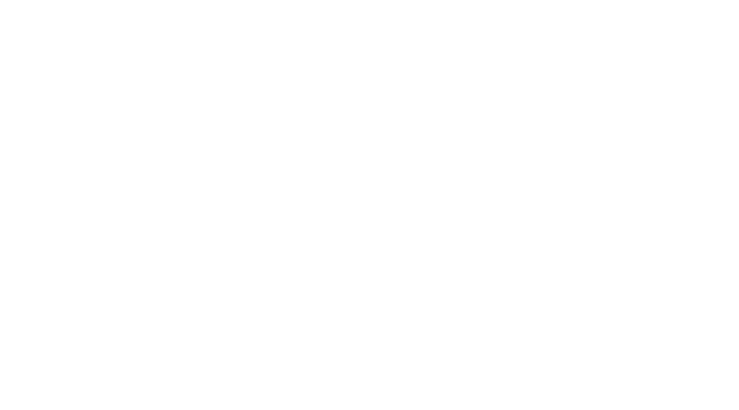
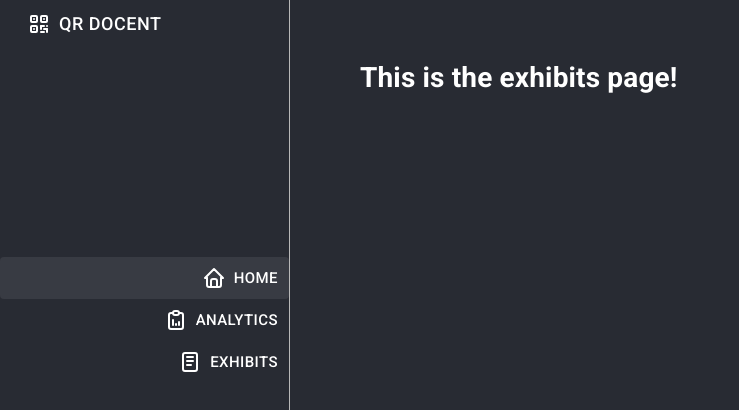
Before and after one commit to daviddecorso/QRDocentDashboard, a React app: page /exhibits in a window 1280 px wide. Shown: the top 410 px of the page, without its empty margins (0-739 px from the left). Built offline with nearby package versions, Linux system fonts and the light colour scheme.

Commit message:
Sets up mui theme, adds routing, adds navbar, adds some components

```diff
--- a/api/testapi.js
+++ b/api/testapi.js
@@ -1,4 +1,4 @@
 module.exports = (req, res) => {
     const { name = 'default' } = req.query;
     res.status(200).send(`Hello ${name}!`);
-}
+};
--- /dev/null
+++ b/client/components/brand.js
@@ -0,0 +1,37 @@
+import Button from '@material-ui/core/Button';
+import { IconQrcode } from '@tabler/icons';
+import { Link } from 'react-router-dom';
+import React from 'react';
+
+function Brand() {
+    return (
+        <div
+            style={{
+                positon: 'fixed',
+                left: '0',
+                top: '0',
+                display: 'flex',
+                alignItems: 'center',
+                paddingLeft: '20px'
+            }}>
+            <Link to="/" style={{ textDecoration: 'none' }}>
+                <Button
+                    size="large"
+                    startIcon={<IconQrcode size={24} color="white" />}
+                    disableRipple={true}
+                    style={{
+                        fontWeight: '500',
+                        fontSize: '18px',
+                        paddingBottom: '0px',
+                        paddingRight: '0px',
+                        zIndex: '5',
+                        backgroundColor: 'transparent'
+                    }}>
+                    QR DOCENT
+                </Button>
+            </Link>
+        </div>
+    );
+}
+
+export default Brand;
--- /dev/null
+++ b/client/components/buttons/nav-button.js
@@ -0,0 +1,47 @@
+import Button from '@material-ui/core/Button';
+import { NavLink } from 'react-router-dom';
+import PropTypes from 'prop-types';
+import React from 'react';
+
+function NavButton({ text, path, isHover, icon, setPage }) {
+    const activeStyle = {
+        backgroundColor: 'rgba(255, 255, 255, 0.08)',
+        justifyContent: 'end',
+        paddingLeft: '92px',
+        width: '289px'
+    };
+
+    const nonActiveStyle = {
+        justifyContent: 'end',
+        paddingLeft: '92px',
+        width: '289px'
+    };
+
+    const onClick = () => {
+        setPage(text);
+    };
+
+    return (
+        <>
+            <NavLink to={path} style={{ textDecoration: 'none' }}>
+                <Button
+                    onClick={onClick}
+                    size="large"
+                    startIcon={icon}
+                    style={isHover === true ? activeStyle : nonActiveStyle}>
+                    {text}
+                </Button>
+            </NavLink>
+        </>
+    );
+}
+
+NavButton.propTypes = {
+    icon: PropTypes.element,
+    isHover: PropTypes.bool,
+    path: PropTypes.string,
+    setPage: PropTypes.func,
+    text: PropTypes.string
+};
+
+export default NavButton;
--- /dev/null
+++ b/client/components/buttons/primary-button.js
@@ -0,0 +1,40 @@
+import Button from '@material-ui/core/Button';
+import { makeStyles } from '@material-ui/core/styles';
+import PropTypes from 'prop-types';
+import React from 'react';
+
+function PrimaryButton({ width, height, text, fontSize, rm }) {
+    const primaryButtonStyle = makeStyles({
+        root: {
+            background: 'linear-gradient(180deg, #614AD3, #864AD3)',
+            border: 0,
+            borderRadius: 20,
+            color: 'white',
+            paddingTop: '10px',
+            paddingBottom: '10px',
+            paddingLeft: '35px',
+            paddingRight: '35px',
+            marginRight: rm,
+            width: width,
+            height: height,
+            fontSize: fontSize
+        }
+    });
+
+    const classes = primaryButtonStyle();
+    return (
+        <>
+            <Button className={classes.root}>{text}</Button>
+        </>
+    );
+}
+
+PrimaryButton.propTypes = {
+    fontSize: PropTypes.string,
+    height: PropTypes.string,
+    rm: PropTypes.string,
+    text: PropTypes.string,
+    width: PropTypes.string
+};
+
+export default PrimaryButton;
--- a/client/components/hello-world.js
+++ /dev/null
@@ -1,13 +0,0 @@
-import React from 'react';
-
-function HelloWorld() {
-    // Only using inline styles because this is the hello world page.
-    return (
-        <div style={{ textAlign: 'center' }}>
-            <h2 style={{ marginTop: '30vh', fontSize: '5rem' }}>Hello World!</h2>
-            <p style={{ fontSize: '2rem' }}>This is the admin dashboard for the QR docent app!</p>
-        </div>
-    );
-}
-
-export default HelloWorld;
--- /dev/null
+++ b/client/components/nav-bar.js
@@ -0,0 +1,61 @@
+import { IconHome, IconNotes, IconReportAnalytics } from '@tabler/icons';
+import React, { useState } from 'react';
+import Brand from '../components/brand';
+import NavButton from './buttons/nav-button';
+
+// Style for the nav bar div
+const navStyle = {
+    display: 'flex',
+    flexDirection: 'column',
+    justifyContent: 'center',
+    width: '290px',
+    height: '100vh',
+    position: 'fixed',
+    left: '0',
+    top: '0',
+    borderRight: '1px solid #B8B8B8',
+    paddingBottom: '20vh'
+};
+
+const homeIcon = <IconHome size={24} color="white" />;
+const anlyIcon = <IconReportAnalytics size={24} color="white" />;
+const notesIcon = <IconNotes size={24} color="white" />;
+
+const homeButton = 'Home';
+const analyticsButton = 'Analytics';
+const exhibitsButton = 'Exhibits';
+
+function NavBar() {
+    const [activePage, setActivePage] = useState(homeButton);
+
+    return (
+        <div>
+            <Brand />
+            <div style={navStyle}>
+                <NavButton
+                    text={homeButton}
+                    path={'/'}
+                    icon={homeIcon}
+                    isHover={activePage === homeButton}
+                    setPage={setActivePage}
+                />
+                <NavButton
+                    text={analyticsButton}
+                    path={'analytics'}
+                    icon={anlyIcon}
+                    isHover={activePage === analyticsButton}
+                    setPage={setActivePage}
+                />
+                <NavButton
+                    text={exhibitsButton}
+                    path={'exhibits'}
+                    icon={notesIcon}
+                    isHover={activePage === exhibitsButton}
+                    setPage={setActivePage}
+                />
+            </div>
+        </div>
+    );
+}
+
+export default NavBar;
--- a/client/index.html
+++ b/client/index.html
@@ -3,6 +3,7 @@
     <title>QR Docent Admin Dashboard</title>
     <meta charset="UTF-8" />
     <meta name="viewport" content="width=device-width, initial-scale=1.0" />
+    <link rel="stylesheet" href="https://fonts.googleapis.com/css?family=Roboto:300,400,500,700&display=swap" />
   </head>
   <body>
     <div id="root"></div>
--- a/client/index.js
+++ b/client/index.js
@@ -1,12 +1,13 @@
-import {
-    Route,
-    BrowserRouter as Router,
-    Switch
-} from 'react-router-dom';
-import IndexRoute from './routes/index';
+import { Route, BrowserRouter as Router, Switch } from 'react-router-dom';
+import Analytics from './routes/analytics';
+import { CssBaseline } from '@material-ui/core';
+import Exhibits from './routes/exhibits';
+import IndexRoute from './routes/home';
+import NavBar from './components/nav-bar';
 import React from 'react';
 import ReactDOM from 'react-dom';
-
+import Theme from './styles/theme.js';
+import { ThemeProvider } from '@material-ui/core/styles';
 import './styles/app.css';
 
 export default function App() {
@@ -14,14 +15,29 @@ export default function App() {
         <Router>
             <main>
                 <div>
+                    <NavBar />
                     <Switch>
                         <Route exact path="/">
                             <IndexRoute />
                         </Route>
+                        <Route exact path="/analytics">
+                            <Analytics />
+                        </Route>
+                        <Route exact path="/exhibits">
+                            <Exhibits />
+                        </Route>
                     </Switch>
                 </div>
             </main>
-        </Router>);
+        </Router>
+    );
 }
 
-ReactDOM.render(<App />, document.querySelector('#root'));
+ReactDOM.render(
+    <ThemeProvider theme={Theme}>
+        <CssBaseline />
+        <App />
+    </ThemeProvider>,
+
+    document.querySelector('#root')
+);
--- /dev/null
+++ b/client/routes/analytics.js
@@ -0,0 +1,11 @@
+import React from 'react';
+
+export default function Analytics() {
+    return (
+        <div>
+            <div className={'content'}>
+                <h1>This is the analytics page!</h1>
+            </div>
+        </div>
+    );
+}
--- /dev/null
+++ b/client/routes/exhibits.js
@@ -0,0 +1,11 @@
+import React from 'react';
+
+export default function Exhibits() {
+    return (
+        <div>
+            <div className={'content'}>
+                <h1>This is the exhibits page!</h1>
+            </div>
+        </div>
+    );
+}
--- /dev/null
+++ b/client/routes/home.js
@@ -0,0 +1,33 @@
+import PrimaryButton from '../components/buttons/primary-button';
+import React from 'react';
+
+export default function Index() {
+    return (
+        <div className={'content'}>
+            <h2
+                style={{
+                    marginTop: '10vh',
+                    fontSize: '68px',
+                    fontWeight: '200',
+                    marginBottom: '1.7rem'
+                }}>
+                Welcome back!
+            </h2>
+            <div>
+                <PrimaryButton
+                    text={'View my exhibits'}
+                    width={'200px'}
+                    height={'45px'}
+                    fontSize={'14px'}
+                    rm={'30px'}
+                />
+                <PrimaryButton
+                    text={'Add an exhibit'}
+                    width={'200px'}
+                    height={'45px'}
+                    fontSize={'14px'}
+                />
+            </div>
+        </div>
+    );
+}
--- a/client/routes/index.js
+++ /dev/null
@@ -1,10 +0,0 @@
-import HelloWorld from '../components/hello-world';
-import React from 'react';
-
-export default function Index() {
-    return (
-        <div>
-            <HelloWorld />
-        </div>
-    );
-}
--- a/client/styles/app.css
+++ b/client/styles/app.css
@@ -1,13 +1,10 @@
 body {
-  margin: 0;
-  font-family: -apple-system, BlinkMacSystemFont, 'Segoe UI', 'Roboto', 'Oxygen',
-    'Ubuntu', 'Cantarell', 'Fira Sans', 'Droid Sans', 'Helvetica Neue',
-    sans-serif;
-  -webkit-font-smoothing: antialiased;
-  -moz-osx-font-smoothing: grayscale;
+    margin: 0;
+    font-family: 'Roboto', sans-serif;
+    -webkit-font-smoothing: antialiased;
+    -moz-osx-font-smoothing: grayscale;
 }
 
-code {
-  font-family: source-code-pro, Menlo, Monaco, Consolas, 'Courier New',
-    monospace;
+.content {
+    margin-left: 360px;
 }
--- /dev/null
+++ b/client/styles/theme.js
@@ -0,0 +1,19 @@
+import { createTheme } from '@material-ui/core/styles';
+
+// Theme colors for the website
+const theme = createTheme({
+    palette: {
+        type: 'dark',
+        primary: {
+            main: '#614AD3'
+        },
+        secondary: {
+            main: '#E42C64'
+        },
+        background: {
+            default: '#282B33'
+        }
+    }
+});
+
+export default theme;
```
Also changed, not shown: package.json (+2 -6 lines), 1 other file.
